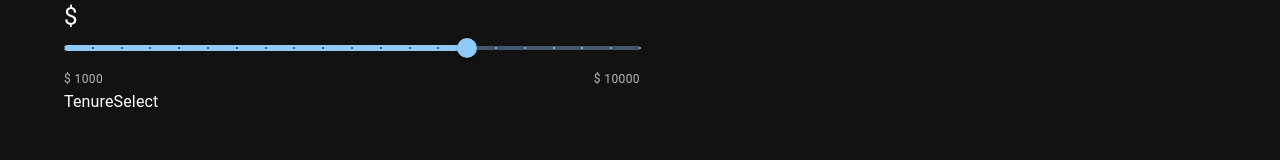
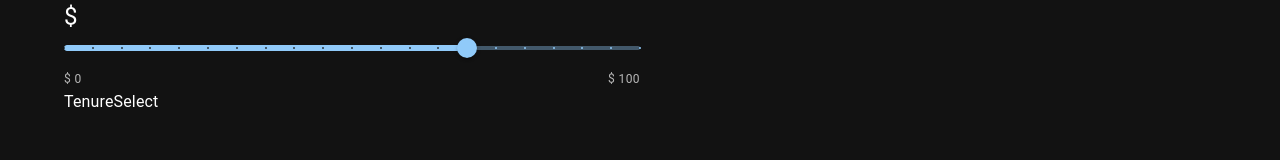
Before and after one commit to Yosefgeda/mortgage-calculator, a React (Create React App) app: page / in a window 1280 px wide. Shown: the part 125-285 px from the top of the page. Built offline with nearby package versions, Linux system fonts and the light colour scheme.

Commit message:
Max and Min vaues for sliders

```diff
--- a/src/components/common/SliderComponent.js
+++ b/src/components/common/SliderComponent.js
@@ -22,8 +22,8 @@
             value={value}
         />
         <Stack direction="row" justifyContent="space-between">
-            <Typography variant='caption' color="text.secondary">$ 1000</Typography>
-            <Typography variant='caption' color="text.secondary">$ 10000</Typography>
+            <Typography variant='caption' color="text.secondary">{unit} {min}</Typography>
+            <Typography variant='caption' color="text.secondary">{unit} {max}</Typography>
         </Stack>
     </>
 
```
